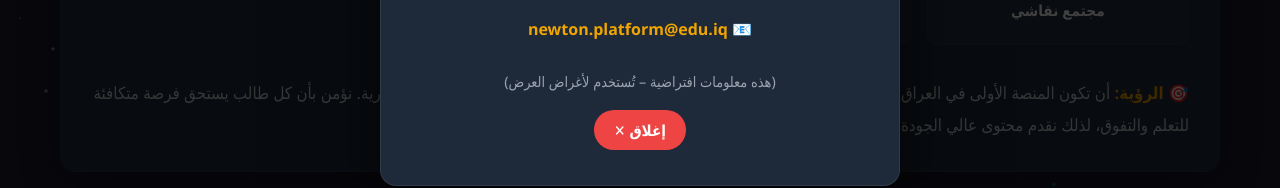
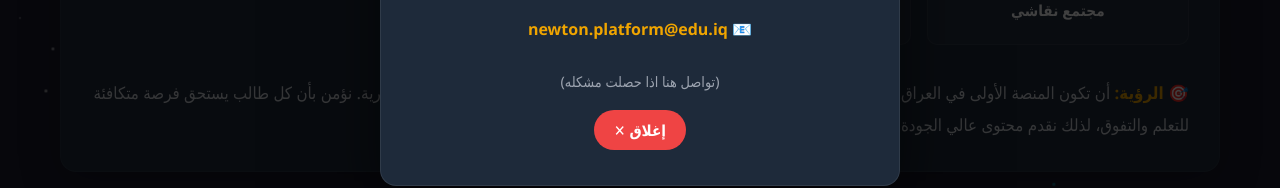
Before and after one commit to x0w0s/Al-mansa, a plain HTML site: page index.html in a window 1280 px wide. Both pictures are taken after a click on the button "📝 سجّل في المنصة". Shown: the part 925-1113 px from the top of the page. Drawn offline with Linux system fonts and the light colour scheme.

Commit message:
Update index.html

```diff
--- a/index.html
+++ b/index.html
@@ -642,7 +642,7 @@
                 </p>
                 <br>
                 <p style="color: var(--text-light); font-size: 0.9rem;">
-                    (هذه معلومات افتراضية – تُستخدم لأغراض العرض)
+                    (تواصل هنا اذا حصلت مشكله)
                 </p>
                 <div class="buttons-row" style="margin-top: 15px;">
                     <button class="btn-close" onclick="closeRegisterModal()">إغلاق ✕</button>
```
